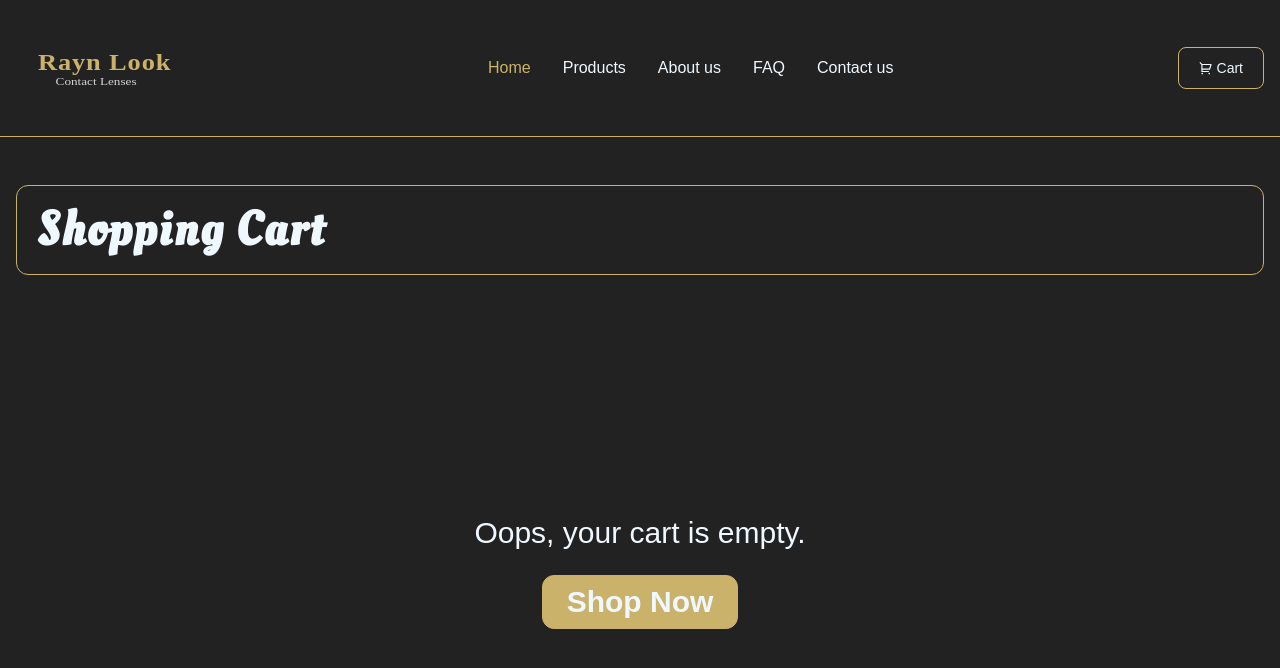
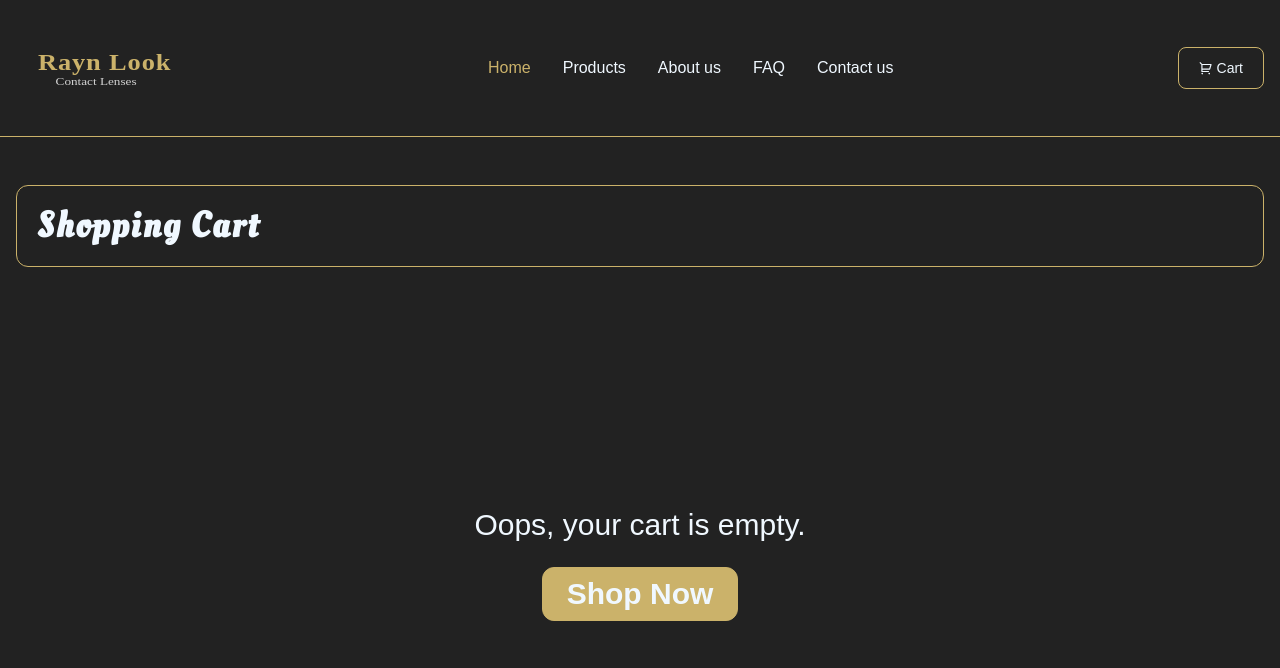
Before and after one commit to alisaghir1/RaynLook, a Next.js app in the folder rayn-look/: page /cart in a window 1280 px wide. Shown: the top 668 px of the page. Built offline with nearby package versions, Linux system fonts and the light colour scheme; a web font is replaced by a local one.

Commit message:
editeda a thing

```diff
--- a/rayn-look/app/cart/page.jsx
+++ b/rayn-look/app/cart/page.jsx
@@ -44,7 +44,7 @@ export default function Cart() {
         variants={slideIn("down", 0.6)}
         initial="hidden"
         animate="show"
-        className="text-4xl md:text-5xl font-extrabold my-4 text-white border border-customGold w-full p-5 rounded-xl"
+        className="text-3xl md:text-4xl font-extrabold my-4 text-white border border-customGold w-full p-5 rounded-xl"
       >
         Shopping Cart
       </motion.h1>
```
